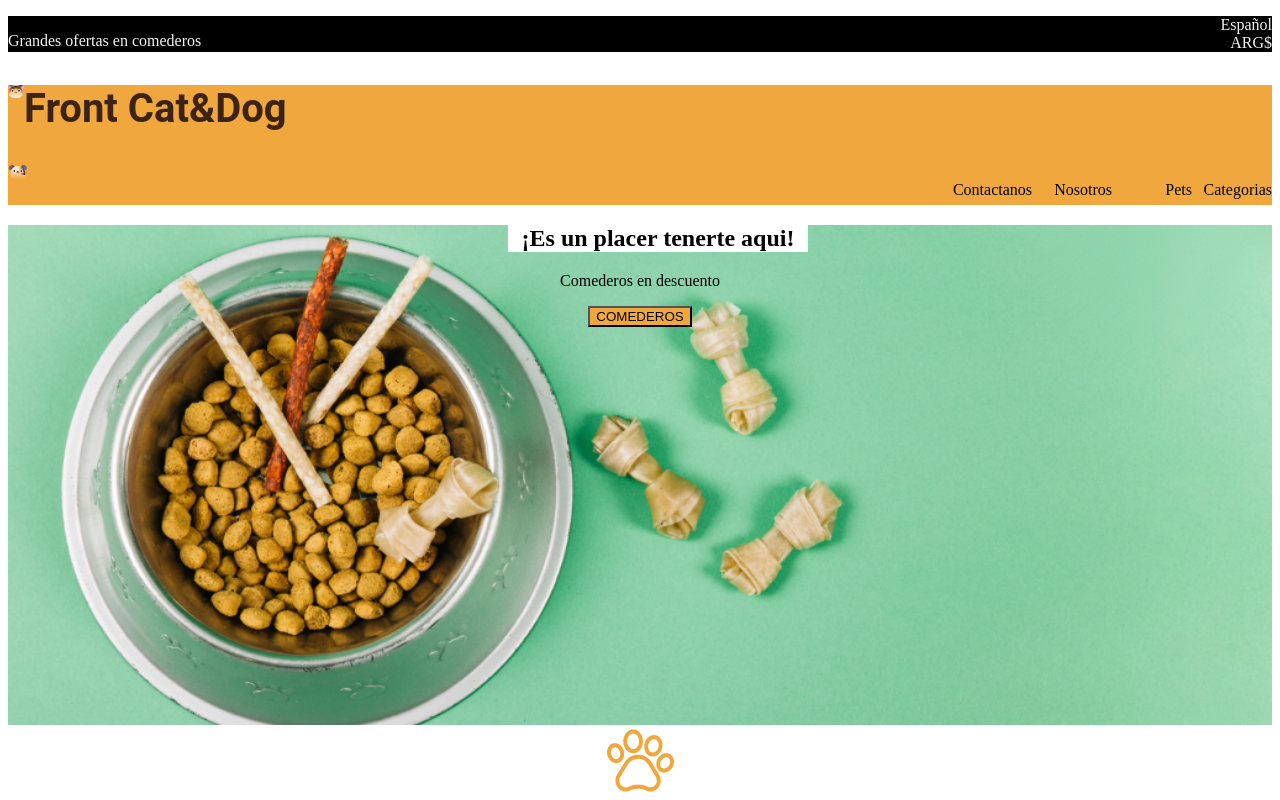
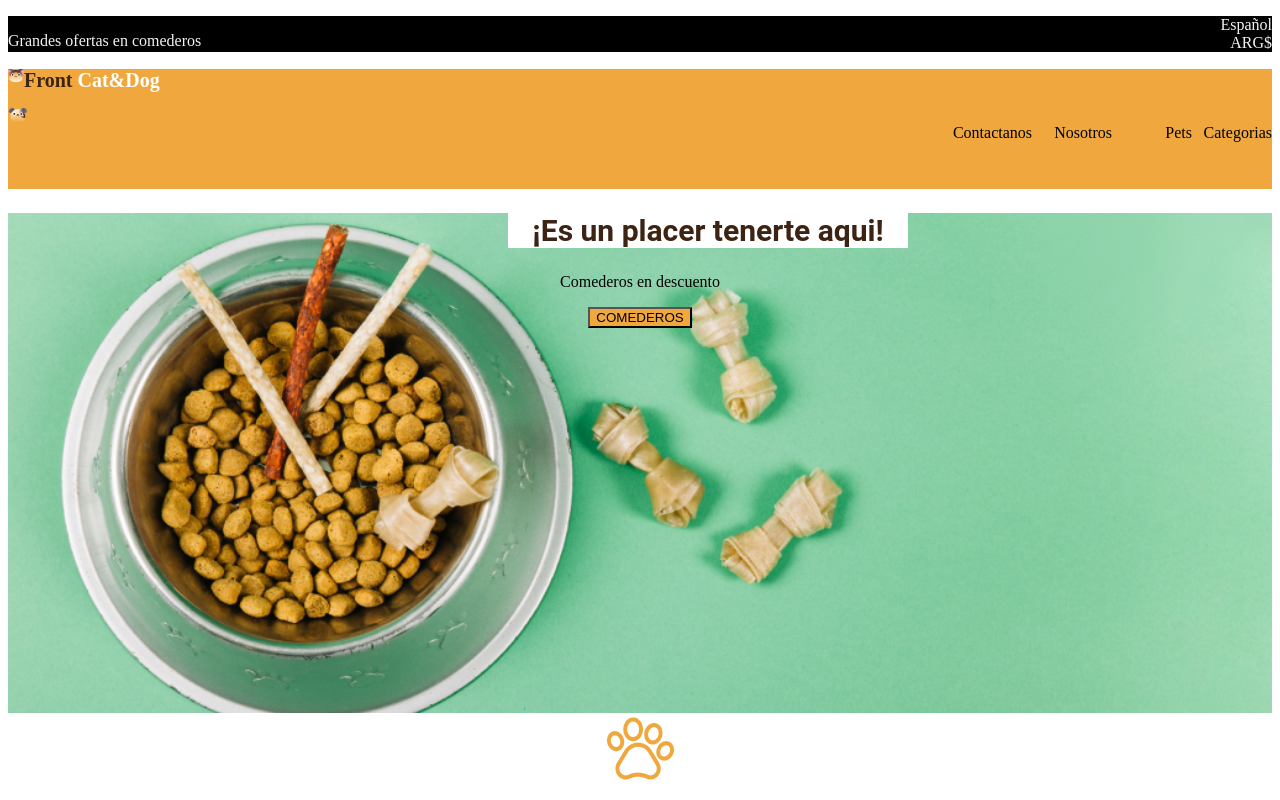
Before and after one commit to PaulGuamangallo/frontEndPetShop, a plain HTML site: page index.html in a window 1280 px wide. Shown: the top 800 px of the page. Drawn offline with Linux system fonts and the light colour scheme.

Commit message:
actualizaciones

```diff
--- a/css/styles.css
+++ b/css/styles.css
@@ -1,4 +1,7 @@
 
+.front{
+    color: rgba(60, 35, 19, 1);
+}
 .barraLang{
     background-color: black;
     color: rgba(243, 243, 243, 1);
@@ -28,8 +31,12 @@ li{
     width: 5em;
 }
 #lblPlac{
+    font-family: "Roboto";
+    font-size: 30px;
+    font-weight: bold;
+    color: rgba(60, 35, 19, 1);
     background-color: white;
-    width: 300px;
+    width: 400px;
     text-align: center;
     margin-left: 500px;
 }
@@ -43,10 +50,9 @@ li{
     text-align: center;
 }
 h1{
-    font-family: "Roboto";
-    font-size: 40px;
+    color: white;
+    font-size: 20px;
     font-weight: bold;
-    color: rgba(60, 35, 19, 1);
 }
 .links{
     font-family: "Roboto";
@@ -94,3 +100,12 @@ article{
 .pFoo{
     color: grey;
 }
+
+.hFin{
+    color: white;
+    font-weight: bold;
+}
+
+.sFin{
+    color: rgba(240, 168, 62, 1);
+}
--- a/index.html
+++ b/index.html
@@ -16,7 +16,7 @@
             </nav>
             <nav class="banner">
                 <img src="img/gato.png" alt="gato" class="imgH">
-                <h1>Front Cat&Dog</h1>
+                <h1><span class="front">Front</span> Cat&Dog</h1>
                 <img src="img/perro.png" alt="perro" class="imgH">
                 <ul>
                     <li><p class="contMenu">Categorias</p></li>
@@ -70,7 +70,7 @@
         </main>
         <footer class="info">
                 <img src="img/gato.png" alt="gato" class="algF">
-                <h2 class="algF">Front Cat&Dog</h2>
+                <h2 class="algF hFin">Front <span class="sFin">Cat&Dog</span></h2>
                 <img src="img/perro.png" alt="perro" class="algF">
             <section>
                 <img src="img/ubicacion.png" alt="ubicacion">
```
